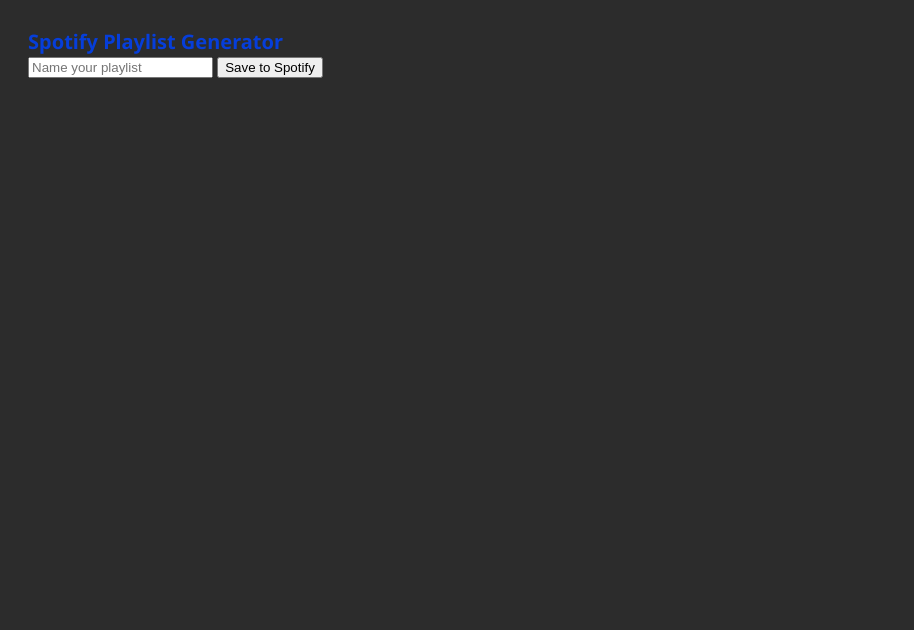
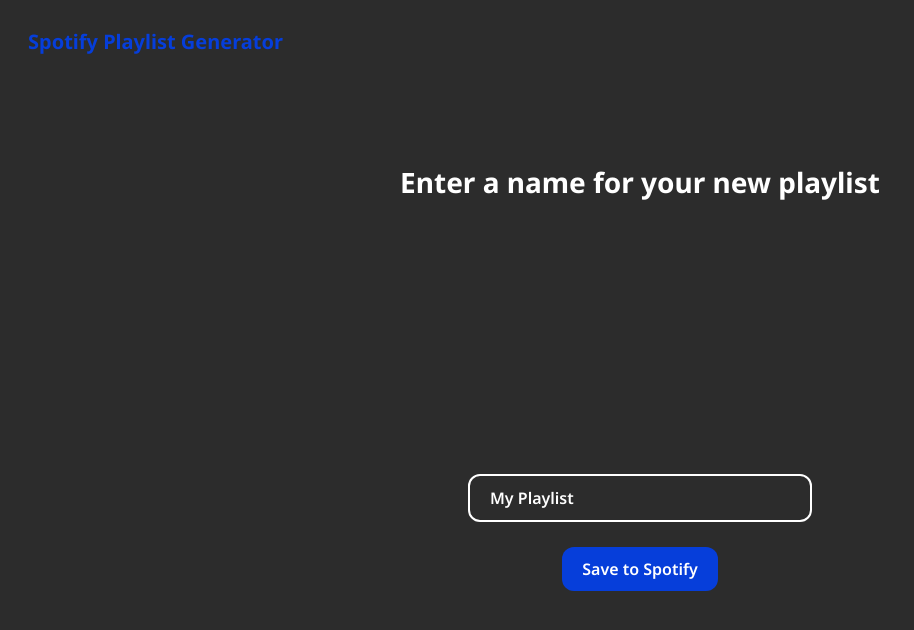
Before and after one commit to ChHarding/fowle-spotify-artist-recommender, a Flask app: template templates/saveToSpotify.html in a window 1280 px wide. Shown: the top 630 px of the page, without its empty margins (0-914 px from the left). Run offline with Flask 3, Linux system fonts and the light colour scheme; the template is opened without the code that fills it, so the values that code supplies are empty.

Commit message:
Added styling for playlist and create-playlist page

```diff
--- a/main.py
+++ b/main.py
@@ -3,6 +3,7 @@ from spotipy.oauth2 import SpotifyOAuth
 from flask import Flask, request, url_for, session, redirect, render_template, flash
 from flask_session import Session
 import time
+from datetime import datetime
 import os
 from dotenv import load_dotenv
 import helper_functions as helpers
@@ -187,6 +188,15 @@ def features_page():
 @app.route("/playlist", methods=["POST", "GET"])
 def playlist_page():
     if request.method == "POST":
+        # Get the cover art for the top 4 tracks for rendering in next page
+        top_4_tracks_images = []
+        top_30 = session.get("top_30_tracks")
+        for track in range(4):
+            cover_art = top_30[track]["album_art"]
+            top_4_tracks_images.append(cover_art)
+
+        session["top_4_tracks_images"] = top_4_tracks_images
+
         # Render create playlist template and pass the final playlist
         return redirect(url_for("create_playlist_page"))
 
@@ -206,9 +216,10 @@ def create_playlist_page():
             flash('Playlist created successfully!')
         else:
             flash('Playlist creation failed, please try again')
-            return render_template("saveToSpotify.html", playlist=session.get("top_30_tracks"))
 
-    return render_template("saveToSpotify.html", playlist=session.get("top_30_tracks"))
+    today = datetime.today()
+    formatted_date = today.strftime('%m-%d-%Y')
+    return render_template("saveToSpotify.html", top_4_tracks_images=session.get("top_4_tracks_images"), today=formatted_date)
 
 
 
--- a/static/styles/styles.css
+++ b/static/styles/styles.css
@@ -69,8 +69,15 @@ input[type="checkbox"]:checked + .genreLabel {
     border-color: #063eda;
 }
 
-.genresForm, .featuresContainer {
+.featuresContainer {
     width: 700px;
+    display: flex;
+    flex-flow: column nowrap;
+    align-items: center;
+}
+
+.genresForm {
+    width: 1000px;
     display: flex;
     flex-flow: column nowrap;
     align-items: center;
@@ -89,7 +96,7 @@ input[type="checkbox"]:checked + .genreLabel {
 .genresBody {
     display: flex;
     flex-flow: column nowrap;
-    justify-content: center;
+    align-items: center;
 }
 
 .promptDescription {
@@ -194,3 +201,127 @@ input[type="range"]:focus::-moz-range-thumb{
 .featuresSubmit {
     margin-top: 110px;
 }
+
+.finalPlaylistContainer {
+    display: flex;
+    flex-flow: column nowrap;
+    align-items: center;
+}
+
+.playlistContainer {
+    width: 1000px;
+}
+
+.finalPlaylistTrackContainer {
+    display: flex;
+    flex-flow: row nowrap;
+    justify-content: start;
+    align-items: center;
+    width: 100%;
+    margin: 10px 0;
+}
+
+.albumArt {
+    width: 80px;
+    height: 80px;
+}
+
+.trackName, .artistName, .comma, .matchPercent {
+    color: white;
+    font-size: 14px;
+    font-weight: bolder;
+    margin: 0;
+}
+
+.trackName {
+    width: 420px;
+    padding-left: 20px;
+}
+
+.artistsContainer {
+    display: flex;
+    flex-flow: row wrap;
+    justify-content: start;
+    align-items: center;
+    width: 280px;
+}
+
+.playlistHeadersContainer {
+    margin: 60px 0 20px 0;
+    display: flex;
+    flex-flow: row nowrap;
+    justify-content: start;
+    color:#063eda;
+    font-size: 16px;
+    font-weight: bolder;
+}
+
+.trackTitle {
+    margin-left: 100px;
+    width: 420px;
+}
+
+.artistHeader {
+    width: 280px;
+}
+
+.titleContainer {
+    height: 80px;
+    display: flex;
+    flex-flow: row nowrap;
+    justify-content: start;
+    align-items: center;
+}
+
+.savePlaylistBodyContainer {
+    display: flex;
+    flex-flow: column nowrap;
+    align-items: center;
+}
+
+.playlistImageContainer {
+    width: 200px;
+    height: 200px;
+    display: flex;
+    flex-flow: row wrap;
+    margin-bottom: 35px;
+}
+
+.coverArtFinalExport {
+    width: 100px;
+    height: 100px;
+}
+
+.namePlaylistInput {
+    height: 44px;
+    background-color: transparent;
+    color: white;
+    display: flex;
+    justify-content: start;
+    align-items: center;
+    font-size: 16px;
+    font-family: "Noto Sans", sans-serif;
+    padding: 0 20px;
+    border-radius: 12px;
+    font-weight: 600;
+    width: 300px;
+    margin: 10px;
+    border: 2px solid white;
+    margin-bottom: 15px;
+}
+
+.namePlaylistContainer {
+    display: flex;
+    flex-flow: column nowrap;
+    align-items: center;
+}
+
+input[type="text"]:focus {
+    outline: none;
+}
+
+.namePlaylistForm {
+    display: flex;
+    flex-flow: column nowrap;
+    align-items: center;
+}
--- a/templates/saveToSpotify.html
+++ b/templates/saveToSpotify.html
@@ -1,20 +1,34 @@
 {% extends "base.html" %}
 {% block content %}
 <div class="bodyContent">
-    <div class="namePlaylistContainer">
-        <form method="post" class="namePlaylistForm">
-            <input type="text" placeholder="Name your playlist" name="playlist_name">
-            <input type="submit" value="Save to Spotify">
-        </form>
+    <div class="savePlaylistBodyContainer" id="savePlaylistBodyContainer">
+        <h3 class="appPrompt">Enter a name for your new playlist</h3>
+        <div class="namePlaylistContainer">
+            <div class="playlistImageContainer">
+                {% for image in top_4_tracks_images %}
+                    <img src="{{ image }}" class="coverArtFinalExport" />
+                {% endfor %}
+            </div>
+            <form method="post" class="namePlaylistForm">
+                <input type="text" name="playlist_name" class="namePlaylistInput" value="My Playlist {{ today }}">
+                <input type="submit" value="Save to Spotify" class="uiButton" onclick="hideContentOnSuccess()">
+            </form>
+        </div>
     </div>
     <div class="successMessageContainer">
         {% with messages = get_flashed_messages() %}
             {% if messages %}
                 {% for message in messages %}
-                    <p class="successMessage">{{ message }}</p>
+                    <h2 class="appPrompt">{{ message }}</h2>
                 {% endfor %}
             {% endif %}
         {% endwith %}
     </div>
+    <script>
+        function hideContentOnSuccess() {
+            var pageContent = document.getElementById("savePlaylistBodyContainer");
+            pageContent.style.display = "none";
+        }
+    </script>
 </div>
 {% endblock %}
```
Also changed, not shown: templates/finalPlaylist.html (+19 -1 lines).
